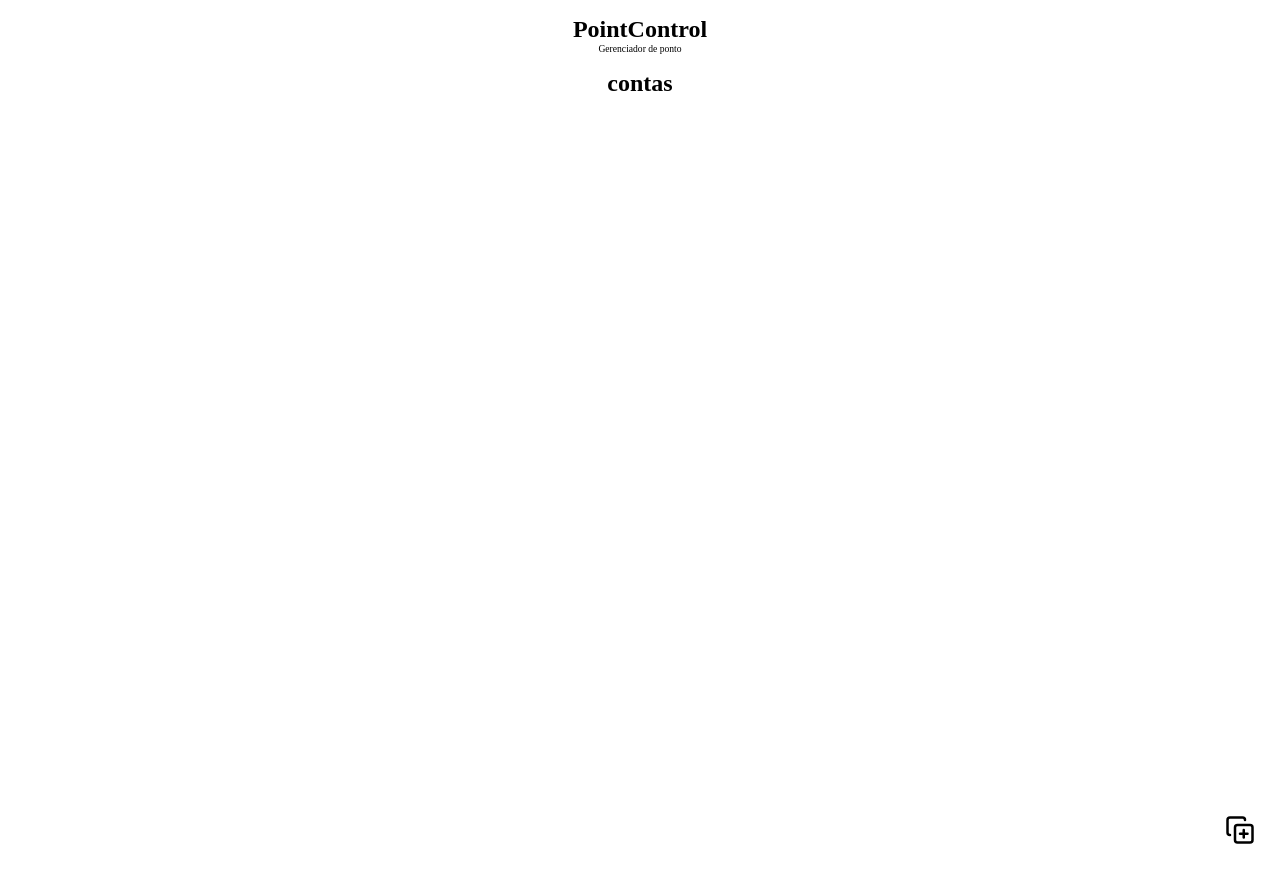
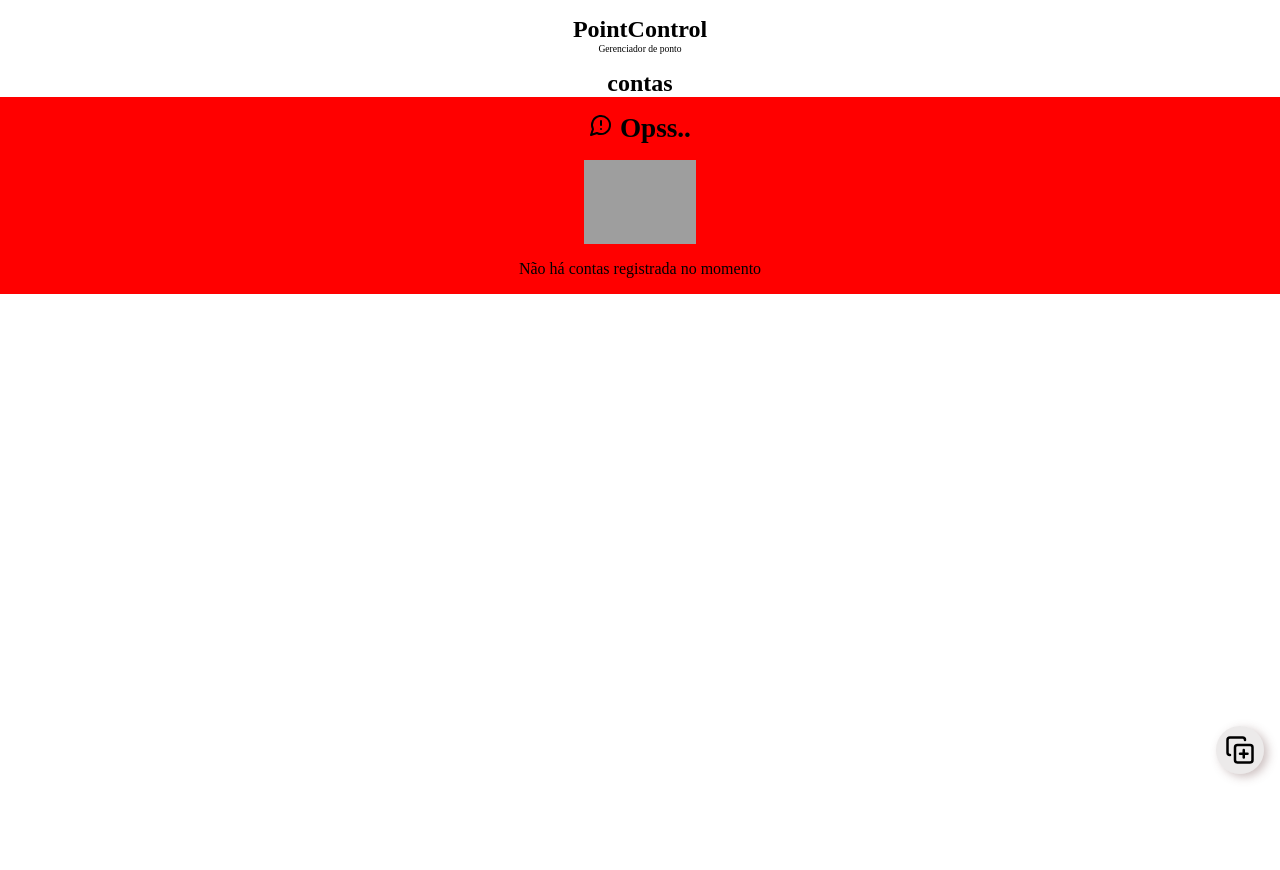
Before and after one commit to IaK3lwin/PointControl, a SvelteKit app in the folder frontend/: page /working in a window 1280 px wide. After the commit the page ends 800 px from the top, so only its background shows below. Built offline with nearby package versions, Linux system fonts and the light colour scheme; grey boxes are pictures that could not be loaded.

Commit message:
frontend
fix(/domain/manager): fixed bug using crypto.randomUUID() and mobile devices.

```diff
--- a/frontend/package.json
+++ b/frontend/package.json
@@ -23,6 +23,6 @@
 	},
 	"dependencies": {
 		"@lucide/svelte": "^1.3.0",
-		"lucide-svelte": "^1.0.1"
+		"uuid": "^14.0.0"
 	}
 }
--- a/frontend/src/app.html
+++ b/frontend/src/app.html
@@ -5,8 +5,12 @@
 		<meta name="viewport" content="width=device-width, initial-scale=1" />
 		<meta name="text-scale" content="scale" />
 		%sveltekit.head%
+		<script src="https://cdn.jsdelivr.net/npm/eruda"></script>
 	</head>
 	<body data-sveltekit-preload-data="hover">
 		<div style="display: contents">%sveltekit.body%</div>
+		<script>
+			if (location.hostname !== 'localhost') eruda.init();
+		</script>
 	</body>
 </html>
--- /dev/null
+++ b/frontend/src/lib/components/WarnComponent.svelte
@@ -0,0 +1,44 @@
+<script lang="ts">
+
+  import {MessageCircleWarning} from "@lucide/svelte"
+
+  const {title, message, imageUrl} : {title : string, message : string, imageUrl ?: string} = $props()
+
+  const imageStandard: string = "https://cdn3d.iconscout.com/3d/premium/thumb/observe-emoji-3d-icon-png-download-9008795.png"
+
+</script>
+
+
+<section>
+
+  <h1> <MessageCircleWarning/> {title}</h1>
+  <img src={imageUrl ? imageUrl : imageStandard} alt={`Warn image ${title}`}>
+  <p>{message}</p>
+
+</section>
+
+
+<style>
+
+  section {
+    display: flex;
+    flex-flow: column nowrap;
+    justify-content: center;
+    align-items: center;
+    gap: 1rem;
+    padding: 1rem;
+
+  }
+
+  section h1 {
+    font-size: 1.7rem;
+  }
+
+  section img {
+    width: auto;
+    height: auto;
+    max-width: clamp(6rem, 7rem, 8rem);
+
+  }
+
+</style>
--- a/frontend/src/lib/domain/manager.ts
+++ b/frontend/src/lib/domain/manager.ts
@@ -1,5 +1,6 @@
 import type { WorkDay, StatusWorkDay } from "./workDay";
 import type { Account } from "./accoun"
+import { v4 as uuid} from "uuid"
 
 export class Manager {
 
@@ -12,7 +13,7 @@ export class Manager {
 
     if (!this.wordDay) {
       this.wordDay = {
-        id : crypto.randomUUID().toString(),
+        id : uuid(),
         data : dateCurrent.toLocaleDateString("pt-BR"),
         status : 'undefined',
         startedAt : "",
--- a/frontend/src/routes/+layout.svelte
+++ b/frontend/src/routes/+layout.svelte
@@ -1,15 +1,17 @@
 <script lang="ts">
 	import favicon from '$lib/assets/favicon.svg'
 	import Header from '$lib/components/Header.svelte'
-	import "../../static/global.css"
+	import "$lib/global.css"
 
 	let { children } = $props();
+
 </script>
 
 <svelte:head>
 	<link rel="icon" href={favicon} />
 	<title>PointControl</title>
 </svelte:head>
+
 <main>
 	<Header />
 	{@render children()}
@@ -20,5 +22,6 @@
 	main {
 		display: flex;
 		flex-flow:column nowrap;
+		height: 100%;
 	}
 </style>
--- a/frontend/src/routes/working/+page.svelte
+++ b/frontend/src/routes/working/+page.svelte
@@ -2,11 +2,14 @@
   import { Manager } from "$lib/domain/manager"
   import type { WorkDay } from "$lib/domain/workDay"
   import type {Account} from "$lib/domain/accoun"
-  import { CopyPlus } from 'lucide-svelte'
   import AccountElement from "$lib/components/AccountElement.svelte"
+  import {CopyPlus} from "@lucide/svelte"
+  import WarnComponent from "$lib/components/WarnComponent.svelte"
 
   const manager: Manager = Manager.get()
   const workday: WorkDay = manager.getWorkDay()
+
+
 
   let accounts : Map<number, Account> = $state(workday.accountsInDay)
 
@@ -21,6 +24,12 @@
     {#each accounts as [id, account]}
 
       <AccountElement account={account} idLabel={id}/>
+
+      {:else}
+        <section id="warnContainer">
+          <WarnComponent title="Opss.." message="Não há contas registrada no momento"/>
+
+        </section>
 
     {/each}
 
@@ -39,6 +48,7 @@
   #container {
 
     width: 100%;
+    height: 100%;
 
     display: flex;
     flex-flow: column;
@@ -47,16 +57,14 @@
   }
 
   #container h1 {
-
     text-align: center;
-
   }
 
   span {
     pointer-events: none;
     position: absolute;
     width: 100%;
-    height: 100%;
+    height: 90%;
 
     display: flex;
     flex-flow: column;
@@ -76,8 +84,9 @@
     display: flex;
     justify-content: center;
     align-items: center;
-
-
+    background-color: rgba(173, 163, 163, 0.226);
+    box-shadow: 4px 3px 10px rgba(107, 70, 70, 0.336);
+    border-radius: 50%;
   }
 
   span button:hover {
@@ -85,4 +94,18 @@
     cursor: pointer;
 
   }
+
+  section#warnContainer {
+    width: 100%;
+    height: 100%;
+    display: flex;
+    justify-content: center;
+    align-items: center;
+  }
+
+  #wrapperAcounts {
+    width: 100%;
+    height: 90%;
+    background-color: red;
+  }
 </style>
```
Also changed, not shown: frontend/src/lib/domain/accoun.ts (+9 -6 lines), frontend/src/routes/+page.svelte (+14 -9 lines), frontend/src/lib/global.css (renamed from frontend/static/global.css), 1 other file (tests, documents, lock files or other folders).
